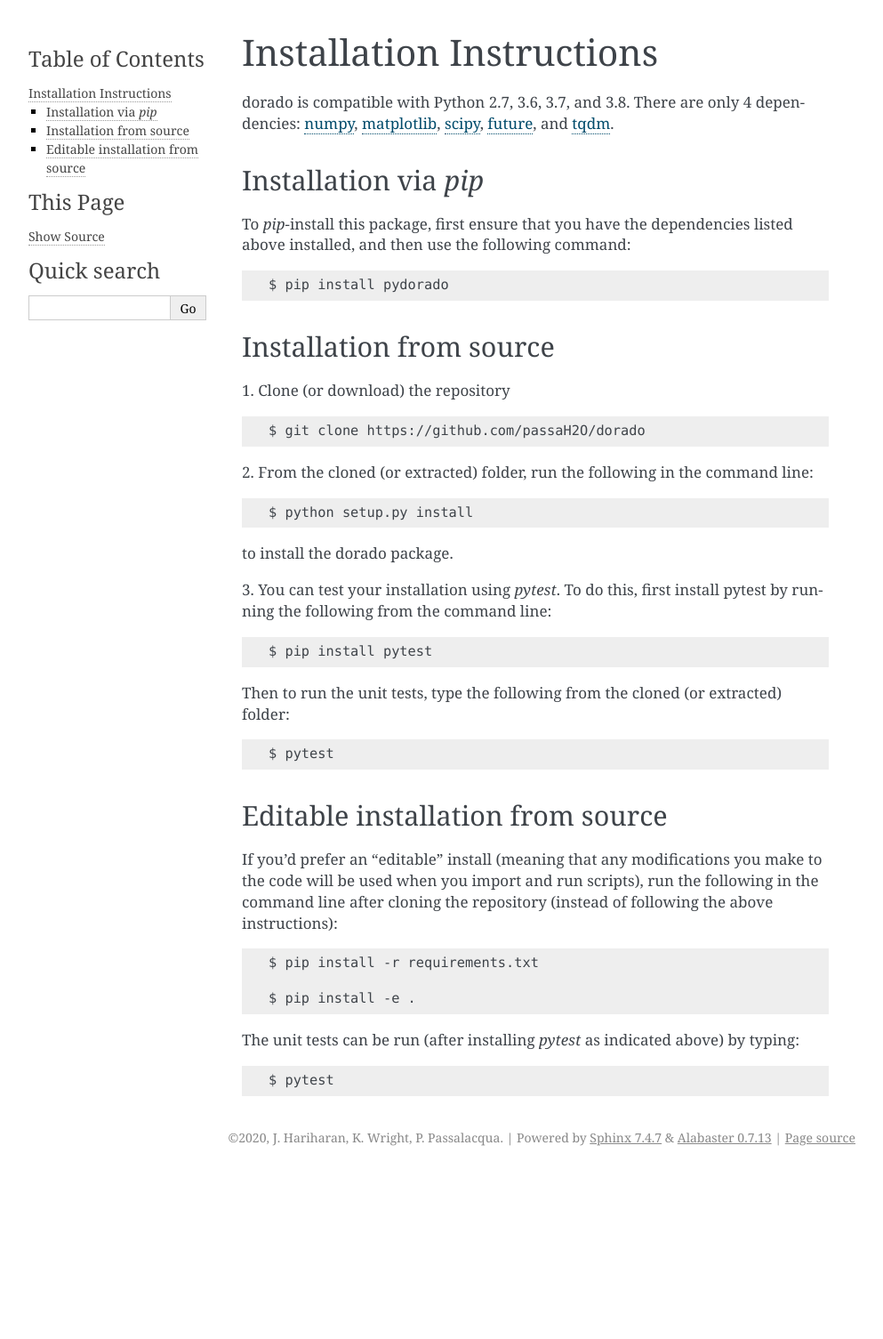
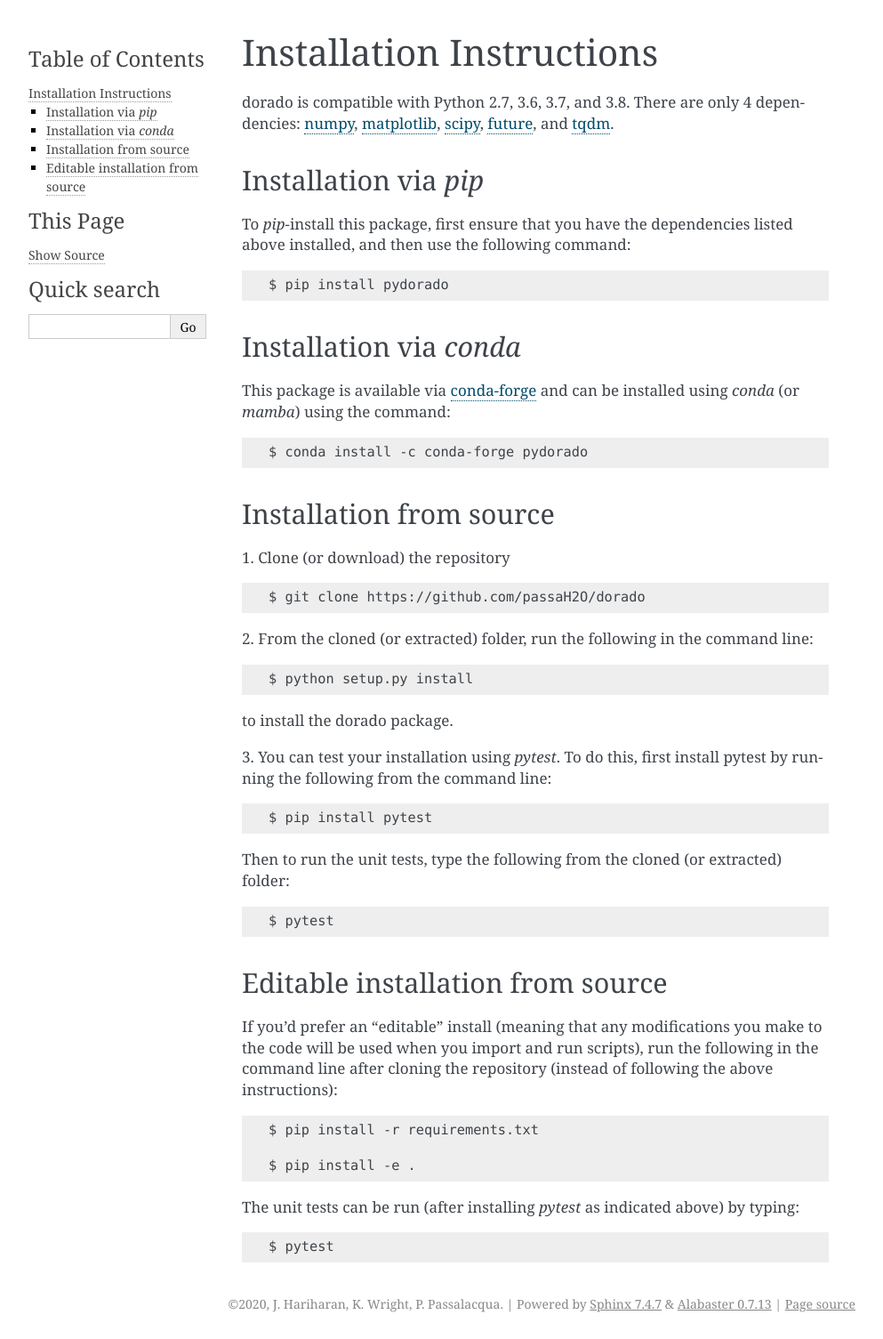
Before and after one commit to passaH2O/dorado, a Sphinx documentation site: the page built from docs/source/install/index.rst, in a window 1280 px wide. Shown: the whole page at 89% size, without its empty margins (148-1141 px from the left). Built offline with Sphinx 7.4.7, drawn with Linux system fonts in a browser that asks for light colours; formulas are drawn with MathJax 3; before the commit the page ends 1318 px from its top, so only the background shows below that.

Commit message:
Conda install (#39)
* update install docs

add mamba to install docs

* conda install in readme

```diff
--- a/docs/source/install/index.rst
+++ b/docs/source/install/index.rst
@@ -13,6 +13,14 @@ To `pip`-install this package, first ensure that you have the dependencies liste
 ::
 
     $ pip install pydorado
+
+Installation via `conda`
+------------------------
+
+This package is available via `conda-forge <https://anaconda.org/conda-forge>`_ and can be installed using `conda` (or `mamba`) using the command:
+::
+
+    $ conda install -c conda-forge pydorado
 
 
 Installation from source
```
Also changed, not shown: README.md (+4 -0 lines).
